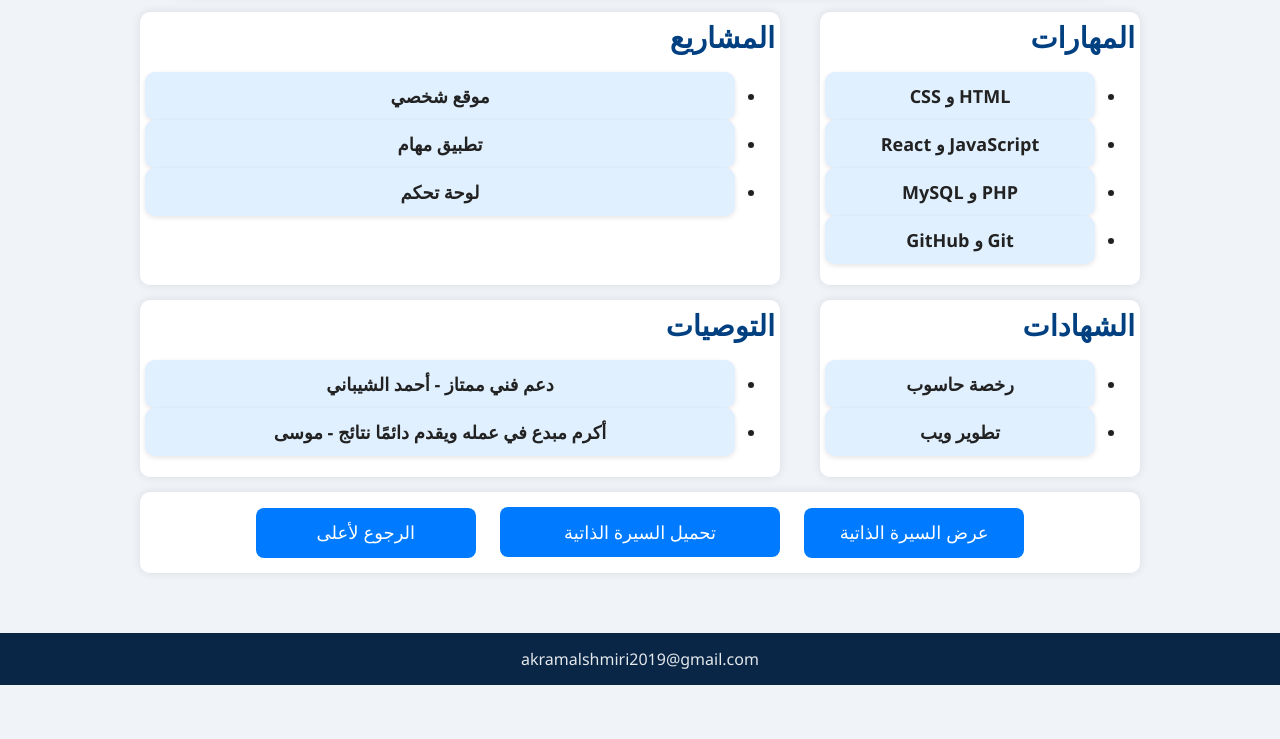
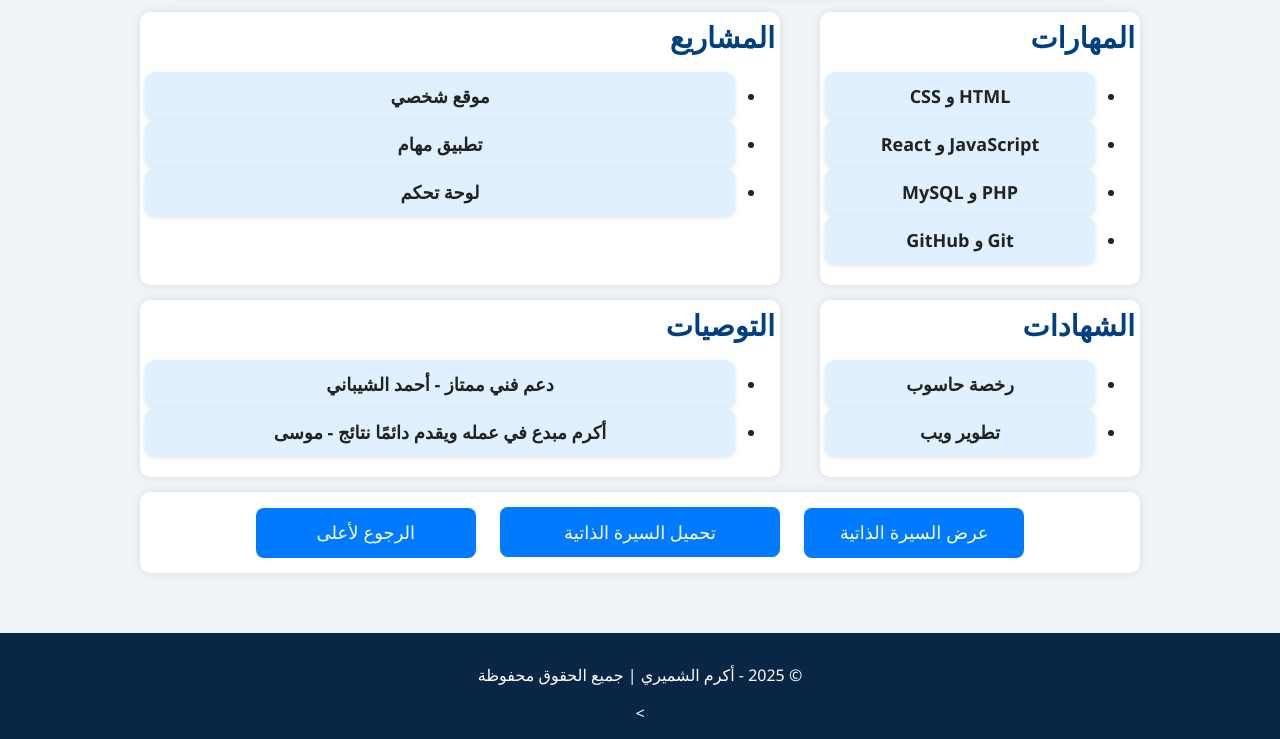
Before and after one commit to AkramAnwarAl-Shamiri1/Personal-Website, a plain HTML site: page index.html in a window 1280 px wide. Shown: the part 505-1244 px from the top of the page. Before the commit the page ends 1190 px from the top, so only its background shows below. Drawn offline with Linux system fonts and the light colour scheme.

Commit message:
Update index.html

```diff
--- a/index.html
+++ b/index.html
@@ -98,8 +98,7 @@
   </main>
 
   <footer>
-    <a href="mailto:akramalshmiri2019@gmail.com" target="_blank"
-      >akramalshmiri2019@gmail.com</a
+    <p>&copy; 2025 - أكرم الشميري | جميع الحقوق محفوظة</p>
     >
   </footer>
 
```
